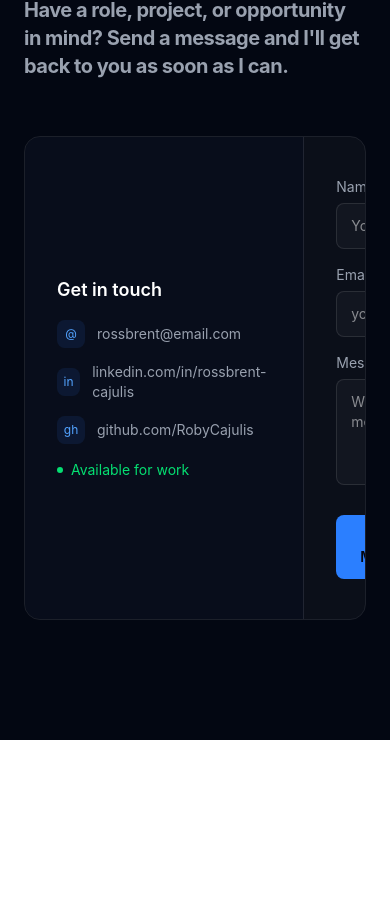
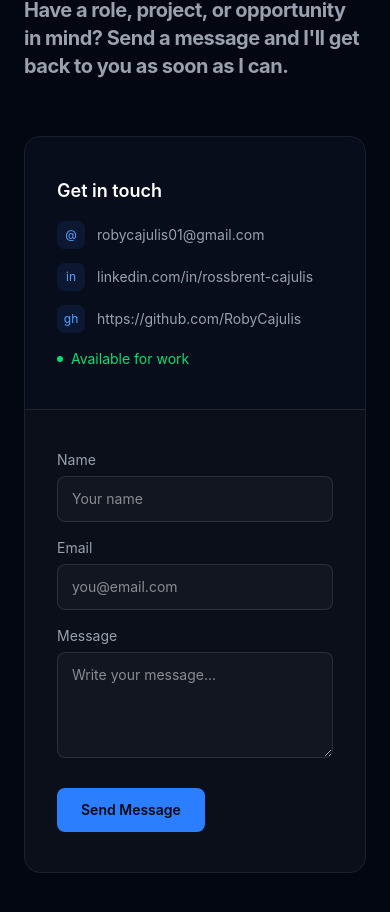
Before and after one commit to RobyCajulis/WebPortfolio, a React (Vite) app: page / in a window 390 px wide. Shown: the part 7014-7926 px from the top of the page. Before the commit the page ends 7754 px from the top, so only its background shows below. Built offline with nearby package versions, Linux system fonts and the light colour scheme.

Commit message:
Not Polished

```diff
--- a/src/components/contact.tsx
+++ b/src/components/contact.tsx
@@ -55,23 +55,23 @@ function Contact() {
           Have a role, project, or opportunity in mind? Send a message and I'll get back to you as soon as I can.
         </h2>
 
-        <div className="mt-14 flex border border-white/10 rounded-2xl overflow-hidden max-w-4xl md:ml-60">
+        <div className="mt-14 flex flex-col md:flex-row border border-white/10 rounded-2xl overflow-hidden max-w-4xl md:ml-60">
 
           {/* Info panel */}
-          <div className="flex-[0.9] bg-gray-900/40 px-8 py-10 flex flex-col justify-center border-r border-white/10">
+          <div className="flex-[0.9] bg-gray-900/40 px-8 py-10 flex flex-col justify-center border-b md:border-b-0 md:border-r border-white/10">
             <h3 className="text-lg font-semibold mb-4">Get in touch</h3>
 
             <div className="flex items-center gap-3 mb-3.5 text-sm text-gray-400">
               <span className="w-7 h-7 rounded-lg bg-blue-500/10 text-blue-400 flex items-center justify-center text-xs">@</span>
-              rossbrent@email.com
+              <a href="mailto:robycajulis01@gmail.com" target="_blank" rel="noreferrer">robycajulis01@gmail.com</a>
             </div>
             <div className="flex items-center gap-3 mb-3.5 text-sm text-gray-400">
               <span className="w-7 h-7 rounded-lg bg-blue-500/10 text-blue-400 flex items-center justify-center text-xs">in</span>
-              linkedin.com/in/rossbrent-cajulis
+              <a href="https://www.linkedin.com/in/rossbrent-cajulis-90a691415/" target="_blank" rel="noreferrer">linkedin.com/in/rossbrent-cajulis</a>
             </div>
             <div className="flex items-center gap-3 mb-4 text-sm text-gray-400">
               <span className="w-7 h-7 rounded-lg bg-blue-500/10 text-blue-400 flex items-center justify-center text-xs">gh</span>
-              github.com/RobyCajulis
+            <a href="https://github.com/RobyCajulis" target="_blank" rel="noreferrer">https://github.com/RobyCajulis</a>
             </div>
 
             <div className="flex items-center gap-2 text-sm text-green-400">
```
